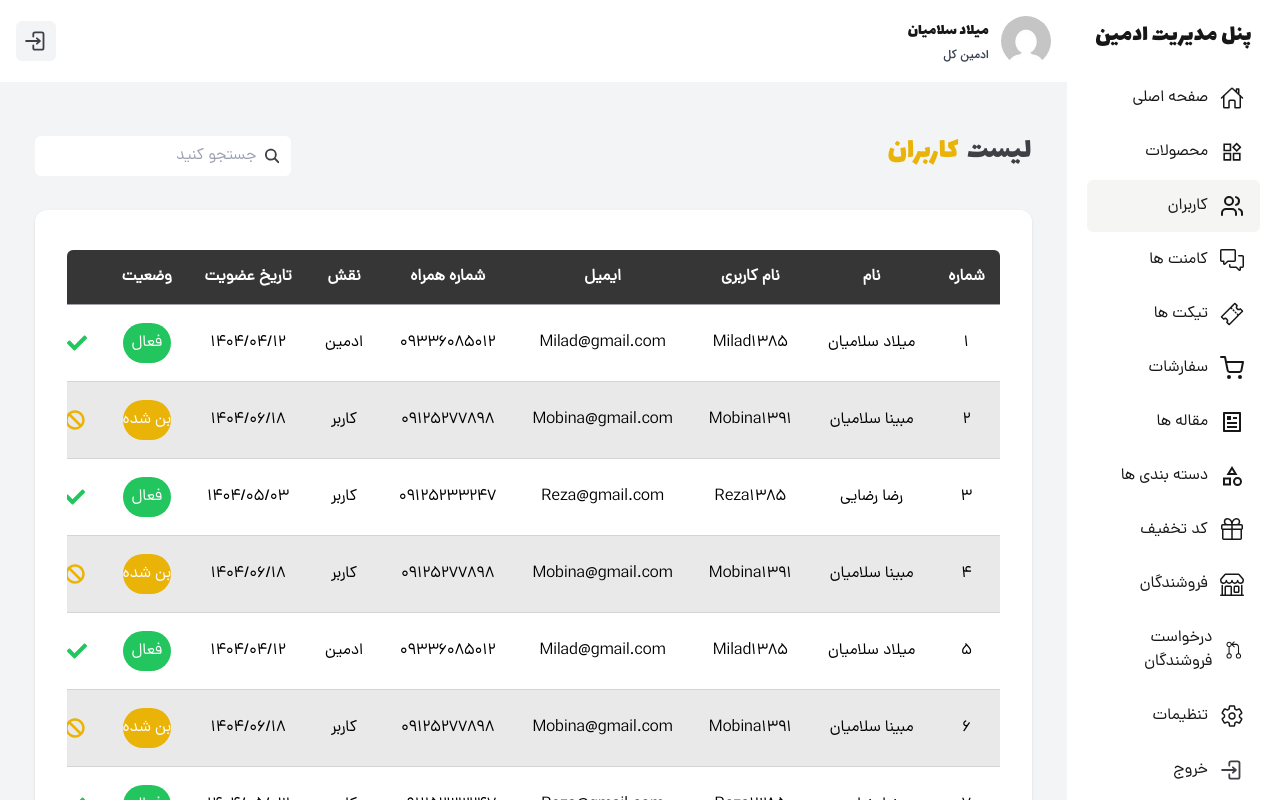
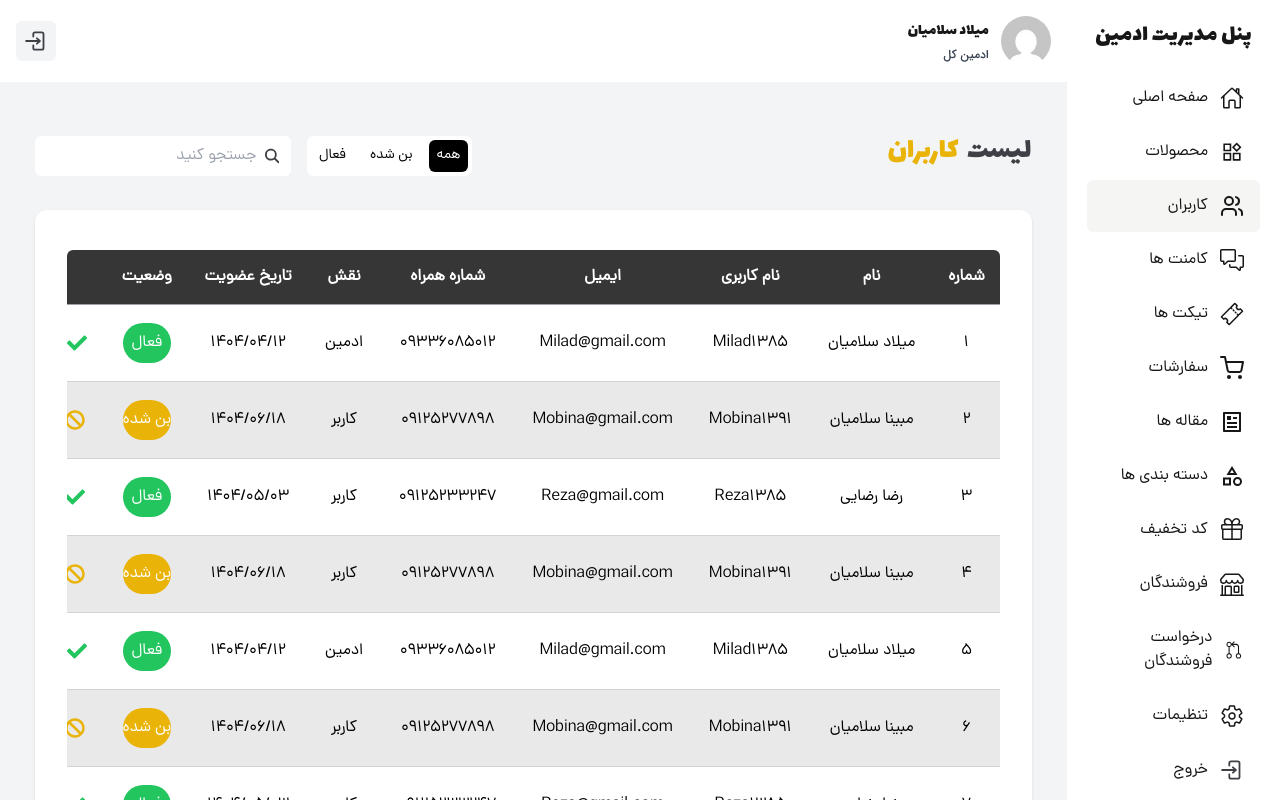
Before and after one commit to milad1385/tool-shop, a Next.js app: page /p-admin/users in a window 1280 px wide. Built offline with nearby package versions, Linux system fonts and the light colour scheme.

Commit message:
add filter user status in p-admin

```diff
--- a/src/app/p-admin/users/page.tsx
+++ b/src/app/p-admin/users/page.tsx
@@ -1,13 +1,15 @@
 import Container from "@/components/modules/p-admin/Container";
-import PageTitle from "@/components/modules/p-admin/PageTitle";
 import TableOperation from "@/components/modules/p-admin/TableOpration";
 import UserList from "@/components/templates/p-admin/UserList";
-import React from "react";
+import { userStatusFilterOptions } from "@/constants/data";
 
 function page() {
   return (
     <Container>
-      <TableOperation pageTitle="لیست کاربران" />
+      <TableOperation
+        pageTitle="لیست کاربران"
+        options={userStatusFilterOptions}
+      />
       <UserList />
     </Container>
   );
--- a/src/constants/data.tsx
+++ b/src/constants/data.tsx
@@ -351,6 +351,12 @@ export const statusFilterOptions = [
   { label: "رد شده", slug: "rejected", color: "red-500" },
 ];
 
+export const userStatusFilterOptions = [
+  { label: "همه", slug: "all", color: "black" },
+  { label: "بن شده", slug: "ban", color: "yellow-500" },
+  { label: "فعال", slug: "active", color: "green-500" },
+];
+
 export const ITEM_PER_PAGE = 10;
 export const MAX_FILE_SIZE = 5000000; // 5MB
 export const ACCEPTED_IMAGE_TYPES = [
```
